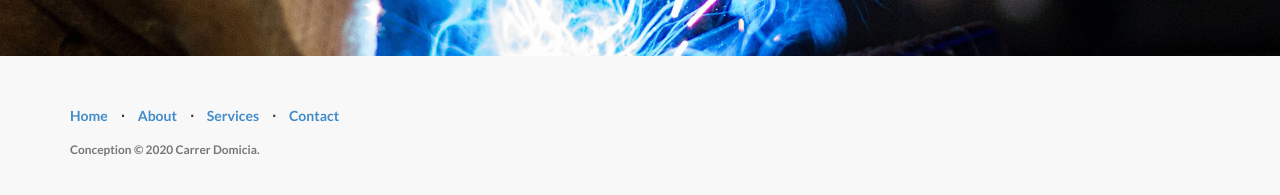
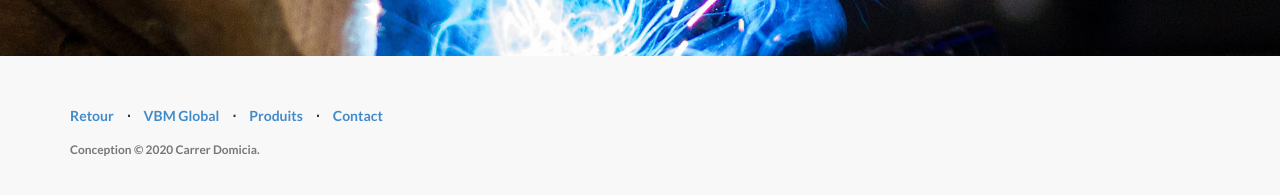
Before and after one commit to juanitito/vbm-landing, a Jekyll site: the page built from index.html, in a window 1280 px wide and 900 px high, scrolled down 1852 px. Shown: the part 692-887 px from the top of the window. Built offline with Jekyll 4.4.1, drawn with Linux system fonts in a browser that asks for light colours; nearby versions of some CDN libraries; library files that are not in the unit come from our copies.

Commit message:
Update footer.html

```diff
--- a/_includes/footer.html
+++ b/_includes/footer.html
@@ -5,15 +5,15 @@
             <div class="col-md-8">
                 <ul class="list-inline">
                     <li>
-                        <a href="#home">Home</a>
+                        <a href="#home">Retour</a>
                     </li>
                     <li class="footer-menu-divider">&sdot;</li>
                     <li>
-                        <a href="#about">About</a>
+                        <a href="#about">VBM Global</a>
                     </li>
                     <li class="footer-menu-divider">&sdot;</li>
                     <li>
-                        <a href="#services">Services</a>
+                        <a href="#services">Produits</a>
                     </li>
                     <li class="footer-menu-divider">&sdot;</li>
                     <li>
```
